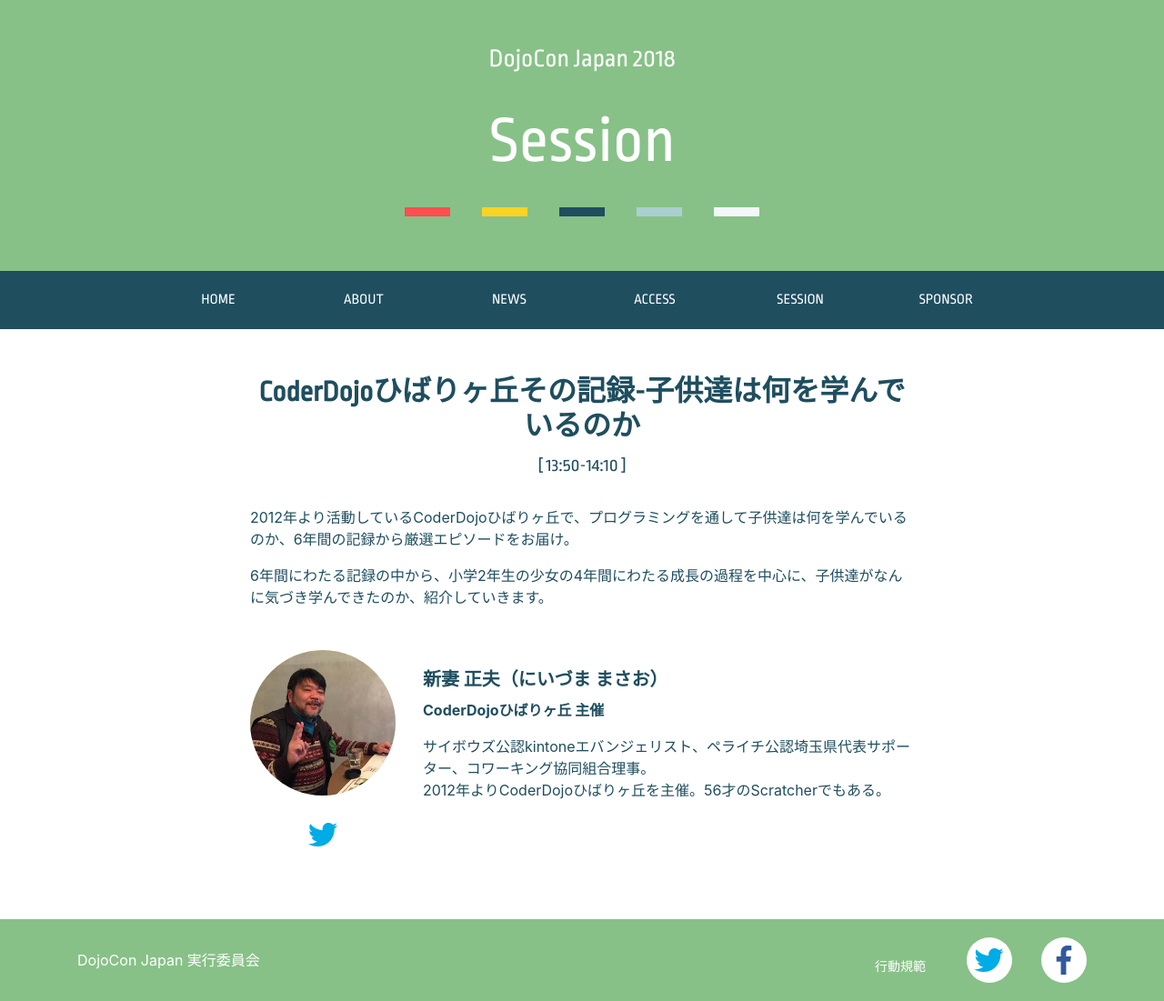
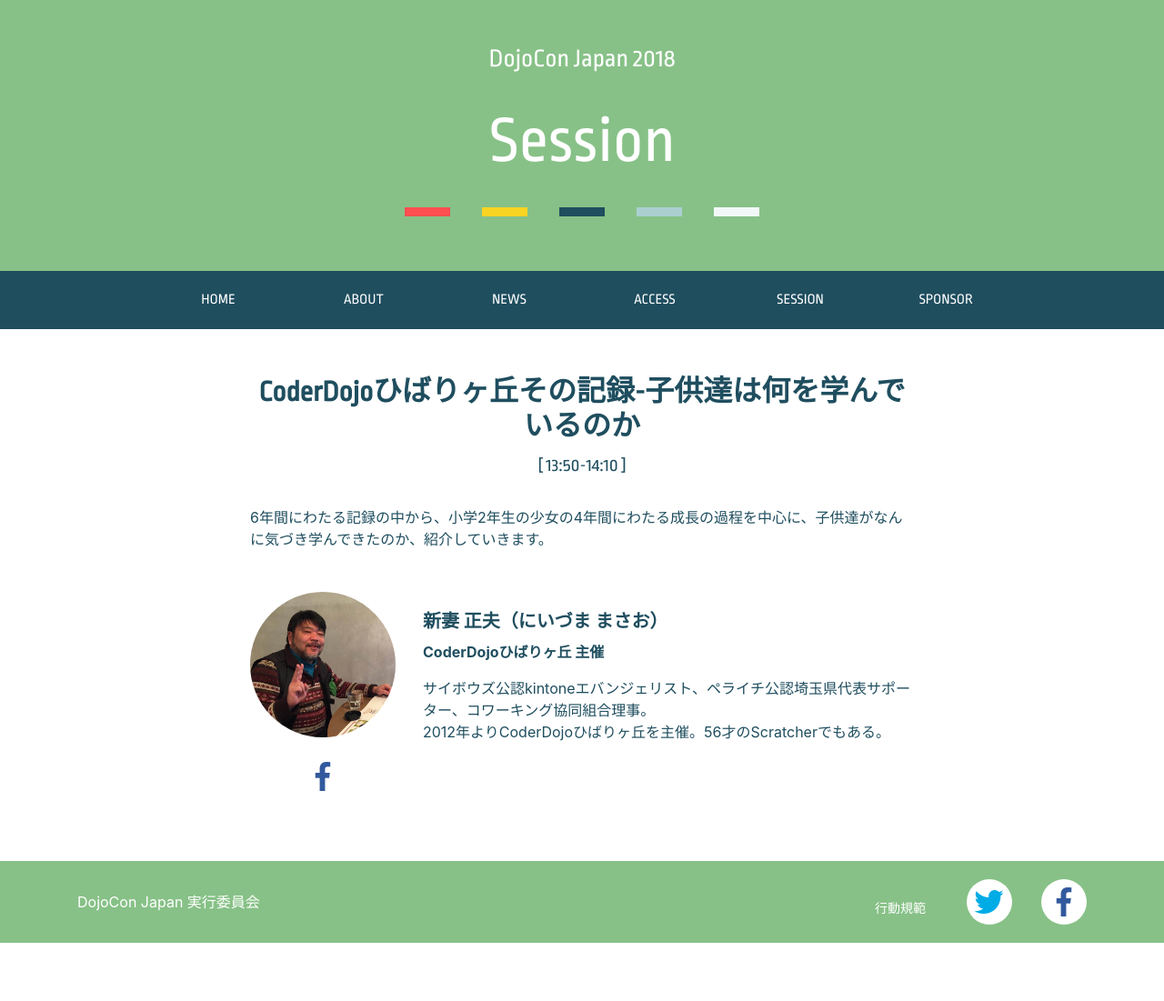
Before and after one commit to coderdojo-japan/dojocon2018.coderdojo.jp, a Jekyll site: the page built from _session/1350_masao-niizuma.md, in a window 1280 px wide. Shown: the whole page at 91% size. Built offline with Jekyll 4.4.1, drawn with Linux system fonts in a browser that asks for light colours; nearby versions of some CDN libraries; after the commit the page ends 1037 px from its top, so only the background shows below that.

```diff
--- a/_session/1350_masao-niizuma.md
+++ b/_session/1350_masao-niizuma.md
@@ -10,8 +10,7 @@ speaker-info: "
 サイボウズ公認kintoneエバンジェリスト、ペライチ公認埼玉県代表サポーター、コワーキング協同組合理事。<br>
 2012年よりCoderDojoひばりヶ丘を主催。56才のScratcherでもある。
 "
-twitter: https://www.facebook.com/mniizuma
+facebook : https://www.facebook.com/mniizuma
 layout: session
 ---
-<p>2012年より活動しているCoderDojoひばりヶ丘で、プログラミングを通して子供達は何を学んでいるのか、6年間の記録から厳選エピソードをお届け。</p>
 <p>6年間にわたる記録の中から、小学2年生の少女の4年間にわたる成長の過程を中心に、子供達がなんに気づき学んできたのか、紹介していきます。</p>
```
